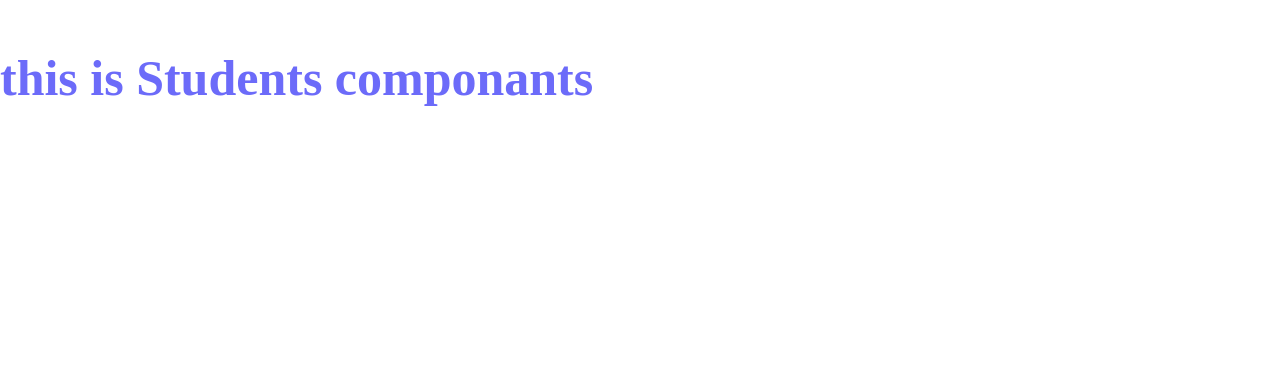
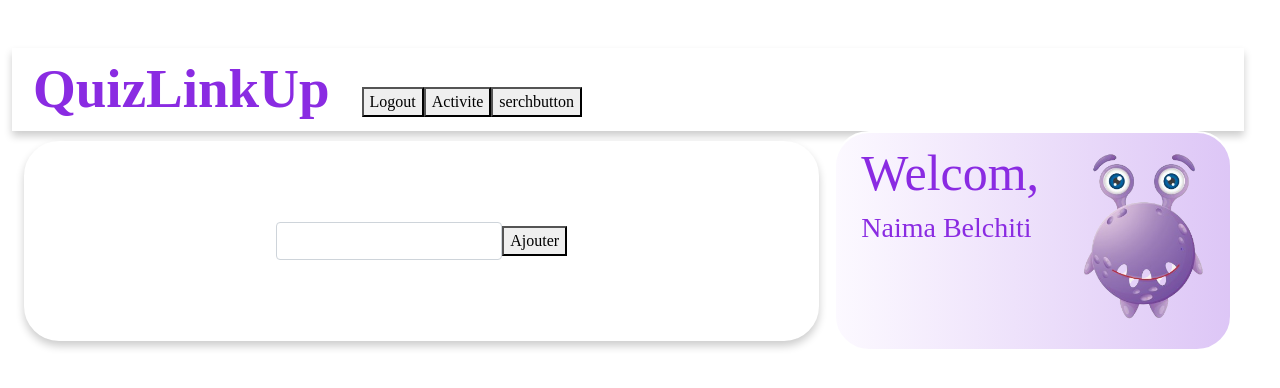
Before and after one commit to NaimaBelchiti300/QuizLinkUp, a React (Create React App) app in the folder frontend/: page /student in a window 1280 px wide. Shown: the top 388 px of the page. Built offline with nearby package versions, Linux system fonts and the light colour scheme; sample sign-in values are in the browser's storage.

Commit message:
frontend

```diff
--- a/frontend/src/App.js
+++ b/frontend/src/App.js
@@ -40,7 +40,9 @@ function App() {
           <Route path='/student/signup' element={<MainLayout><StudentSignup /></MainLayout>} />
           <Route path='/student/signin' element={<MainLayout><SigninStudent /></MainLayout>} />
           <Route path='/student' element={
+            <ProtectedRoute>
               <Student />
+            </ProtectedRoute>
           } />
         </Routes>
       </Router>
--- /dev/null
+++ b/frontend/src/componants/Detailquize.js
@@ -0,0 +1,5 @@
+export default function Detailquize(){
+    return(
+        <h1>jdfjkhjkfhwklfjlfj</h1>
+    )
+}
--- a/frontend/src/componants/LeftPart.js
+++ b/frontend/src/componants/LeftPart.js
@@ -23,6 +23,5 @@ export default function LeftPart() {
             <div className='icons'><img src={quiz}/><NavLink to='./Quizzes'>Add Quize</NavLink></div>
             <div className='icons'><img src={quiz}/><NavLink to='./YourQuizzes'>Your Quizzes</NavLink></div>
             <div className='icons'><img src={quiz}/><a onClick={handlelogout}>Logout</a></div>
-
          </div>
         );}
--- a/frontend/src/componants/YourQuizzes.js
+++ b/frontend/src/componants/YourQuizzes.js
@@ -1,7 +1,10 @@
 import React, { useState, useEffect } from 'react';
 import axios from 'axios';
 import Swal from 'sweetalert2';
-
+import '../css/educateur.css'
+import { NavLink } from 'react-bootstrap';
+import { Route, Routes } from 'react-router-dom';
+import Detailquize from './Detailquize';
 const EducatorQuizzes = () => {
     const [quizzes, setQuizzes] = useState([]);
     const [loading, setLoading] = useState(true);
@@ -16,7 +19,7 @@ const EducatorQuizzes = () => {
                         Authorization: `Bearer ${token}`,
                     }
                 };
-                const response = await axios.get('http://localhost:4000/api/quiz/byEducator',authConfig);
+                const response = await axios.get('http://localhost:4000/api/educator/quizesOfEducator',authConfig);
                 setQuizzes(response.data);
                 setLoading(false);
             } catch (error) {
@@ -36,24 +39,35 @@ const EducatorQuizzes = () => {
     if (error) {
         return <div>{error}</div>;
     }
-
+console.log(quizzes);
     return (
         <div>
-            <h1>Quizzes Created by Educator</h1>
+            <h1 className='text-center '>Your Quizzes </h1>
             {quizzes.length === 0 ? (
                 <div>No quizzes found</div>
             ) : (
-                <ul>
+                <ul className='card-ul mt-5'>
                     {quizzes.map((quiz) => (
-                        <li key={quiz._id}>
-                            <h2>{quiz.title}</h2>
-                            <p>{quiz.description}</p>
-                            {/* You can add more quiz details here */}
+                       <div className='card-quizez'>
+                         <li key={quiz._id}>
+                            <h3>title:{quiz.title}</h3>
+                            <h5>description:{quiz.description}</h5>
+                            <h5>matiere:{quiz.matiere}</h5>
+
+                            <div className='button-quiz'>
+                            <div><NavLink to='./Detailquize'>see details Quize</NavLink></div>
+                            </div>
                         </li>
+                       </div>
                     ))}
                 </ul>
             )}
+            <Routes>
+                                    <Route path='./Detailquize' element={<Detailquize/>}/>
+
+        </Routes>
         </div>
+
     );
 };
 
--- a/frontend/src/componants/formateur.js
+++ b/frontend/src/componants/formateur.js
@@ -7,7 +7,7 @@ import Accueil from './Accueil';
 import Quiziss from './quizzes';
 import Progress from './Progress';
 import EducatorQuizzes from './YourQuizzes';
-
+import Detailquize from './Detailquize'
 export default function Formateur() {
     return (
         <div className='container-fluid row'>
@@ -24,6 +24,8 @@ export default function Formateur() {
                         <Route path='Progress' element={<Progress/>} />
                         <Route path='YourQuizzes' element={<EducatorQuizzes/>}/>
 
+
+
                     </Routes>
                 </div>
             </div>
--- a/frontend/src/componants/student.js
+++ b/frontend/src/componants/student.js
@@ -1,8 +1,41 @@
+
+import avatar from '../images/v2-removebg-preview.png'
+import '../css/student.css'
+import { Navbar } from 'react-bootstrap'
+import { Link } from 'react-router-dom'
 export default function Student(){
     return(
-        <>
-                <h1>this is Students componants</h1>
+        <div className="container-fluid row">
+            <div className='col-md-12 nav-student' >
+            <Navbar.Brand className="mr-5 fw-large px-3 " style={{fontWeight:'bold',fontSize:'55px',color:"blueviolet"}} as={Link}  to="/">QuizLinkUp</Navbar.Brand>
+            <button>Logout</button>
+            <button>Activite</button>
+            <button>serchbutton</button>
 
-        </>
+            </div>
+            <div className="section-hero">
+                <div className="inputs">
+                    <div className='inputs-buttom'>
+                        <div className='input-student'>
+                        <input type='text' className='form-control'/>
+
+                        </div>
+<div className='bt-student'>
+<button>Ajouter</button>
+</div>
+                    </div>
+                </div>
+                <div className="avatar">
+<div className="student-name">
+<h1>Welcom,</h1>
+<h3>Naima Belchiti</h3>
+</div>
+<div className='img-avatar'>
+<img src={avatar}/>
+</div>
+                </div>
+            </div>
+
+        </div>
     )
 }
--- a/frontend/src/css/educateur.css
+++ b/frontend/src/css/educateur.css
@@ -316,3 +316,44 @@ width: 20.5%;
     margin-bottom: 3px;
 width: 20.1%;
 }
+
+.card-quizez{
+    background-color: white;
+    box-shadow: 0 8px 8px rgb(238, 232, 232);
+    width: 30%;
+    margin: 12px;
+    text-align: center;
+    justify-content: center;
+    align-items: center;
+}
+.card-quizez li{
+    list-style: none;
+    margin: 15px;
+}
+.card-ul{
+    display: flex;
+    justify-content: center;
+    align-items: center;
+}
+.button-quiz{
+    width: 100%;
+    justify-content: center;
+    align-items: center;
+    display: flex;
+}
+.button-quiz div{
+    border: none;
+    background-color: #9f6fc6;
+    color: white;
+    font-weight: lighter;
+    border-radius: 10px;
+    height: 50px;
+}
+.button-quiz a{
+    text-decoration: none;
+    color: white;
+}
+
+.button-quiz a:hover{
+    color: white;
+}
--- /dev/null
+++ b/frontend/src/css/student.css
@@ -0,0 +1,72 @@
+.avatar{
+    width: 35%;
+    justify-content: center;
+    align-items: center;
+    display: flex;
+    border: 2px solid #ffffff;
+    background-color: #E3CFF8;
+    background: linear-gradient(to left, #DDC6F6, #fcf9ff);
+    border-radius: 35px;
+    height: 220px;
+    margin-left: 15px;
+}
+.section-hero{
+    display: flex;
+    justify-content: space-around;
+    align-items: center;
+}
+.avatar .img-avatar{
+    width: 100%;
+    height: auto;
+    margin-left: 30px;
+
+}
+.img-avatar img{
+    width: 100%;
+}
+.student-name{
+    margin-bottom: 85px;
+
+}
+
+.student-name h1{
+    font-weight: initial;
+    color: blueviolet;
+        margin-left: 25px;
+
+}
+.student-name h3{
+    font-weight: lighter;
+color: blueviolet;
+    margin-left: 25px;
+
+}
+
+.inputs{
+    width: 70%;
+    justify-content: center;
+    align-items: center;
+    display: flex;
+    border: 2px solid #ffffff;
+    box-shadow: 0 5px 8px rgba(0, 0, 0, 0.2);
+    background-color: #FFFFFF;
+    border-radius: 35px;
+    height: 200px;
+}
+.inputs-buttom{
+    display: flex;
+    justify-content: center;
+    align-content: space-between;
+    align-items: center;
+}
+
+.nav-student{
+    width: 100%;
+    margin: 0;
+    top: 0;
+    bottom: 0;
+    padding: 0;
+    height: auto;
+    background-color: white;
+    box-shadow: 0 5px 8px rgba(0, 0, 0, 0.2);
+}
```
Also changed, not shown: frontend/src/images/v2-removebg-preview.png (added), frontend/src/images/v2.PNG (added).
